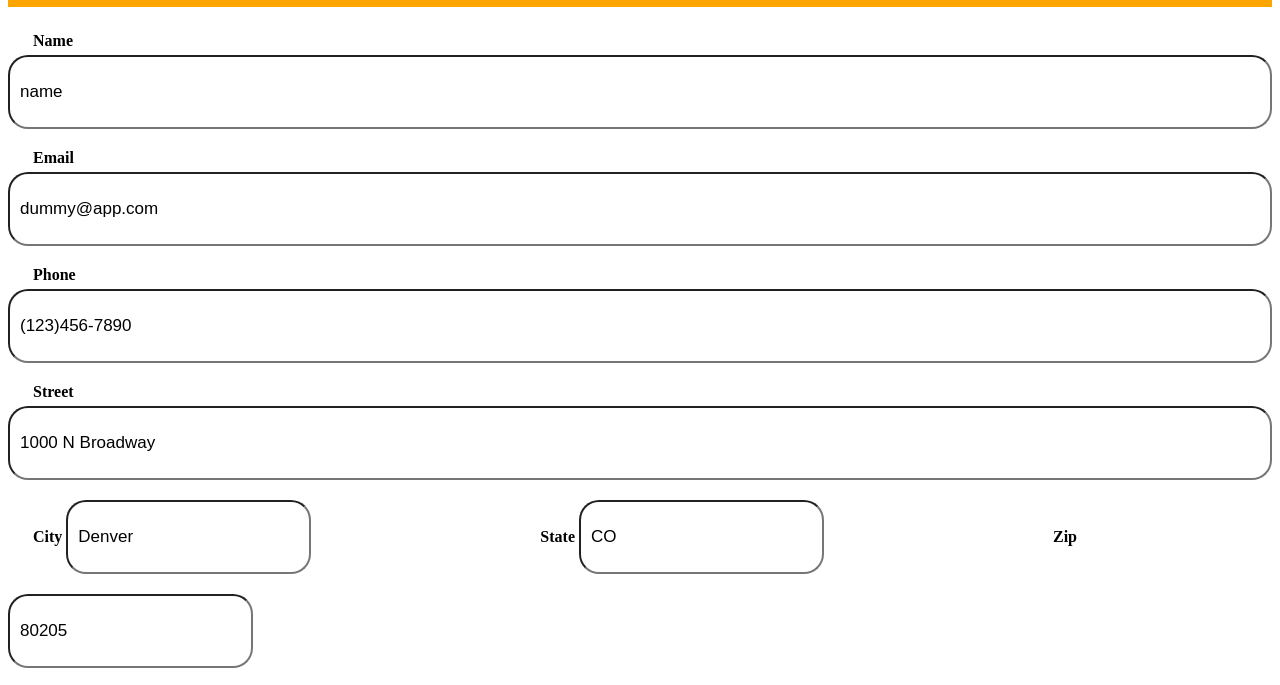
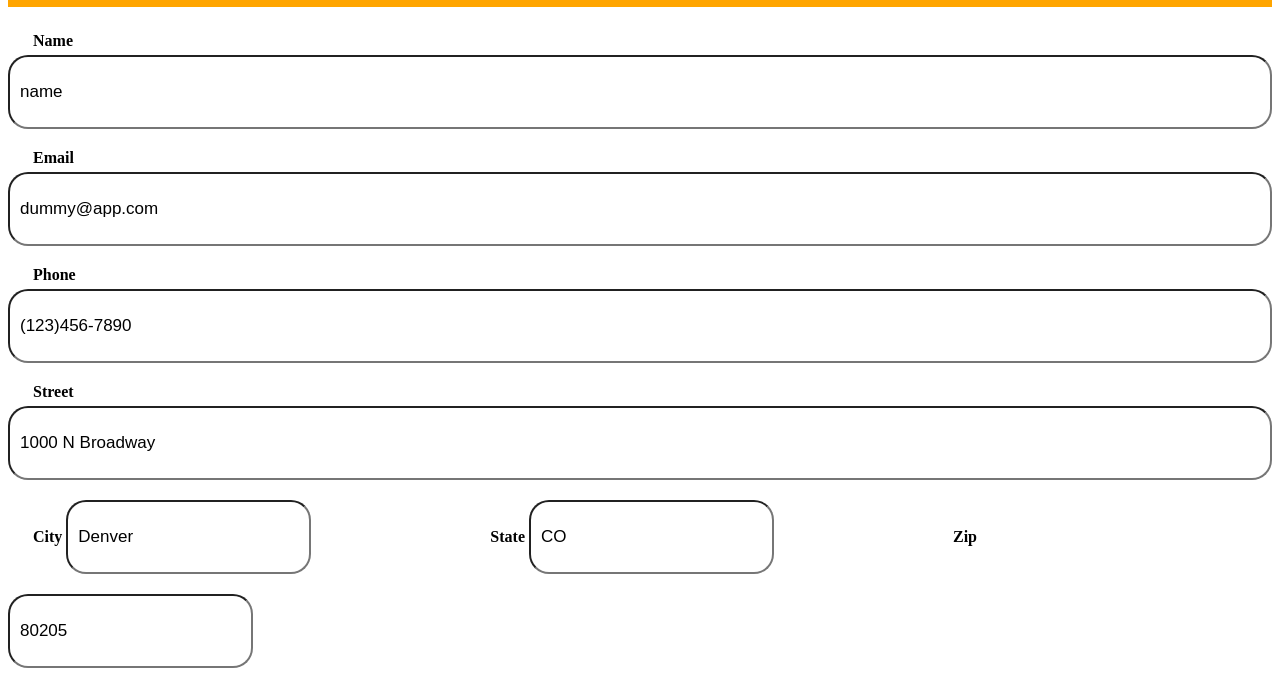
Before and after one commit to JoSmith17/ETHDenver, a plain HTML site: page directTaxPayment/shipping.html in a window 1280 px wide. Shown: the part 101-786 px from the top of the page. Drawn offline with Linux system fonts and the light colour scheme.

Commit message:
file updated

```diff
--- a/directTaxPayment/app.css
+++ b/directTaxPayment/app.css
@@ -82,7 +82,7 @@ input {
 }
 
 .location input {
-    margin-right: 200px;
+    margin-right: 150px;
 }
 
 .meta {
```
